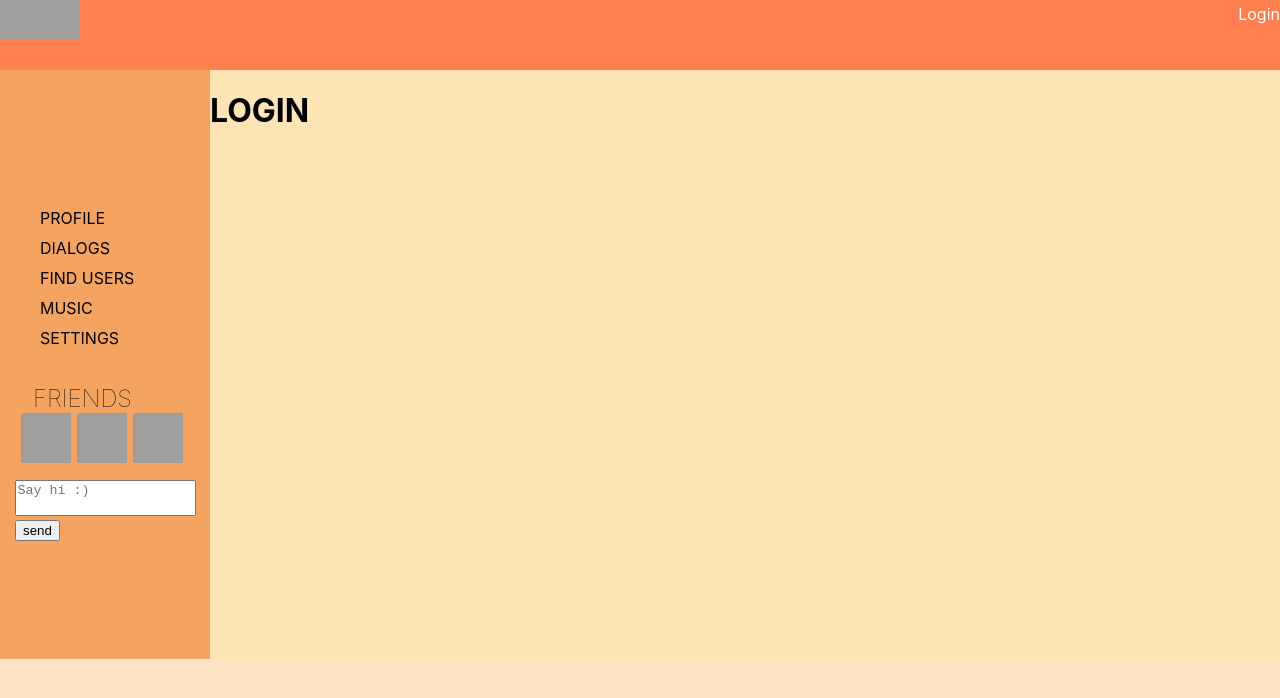
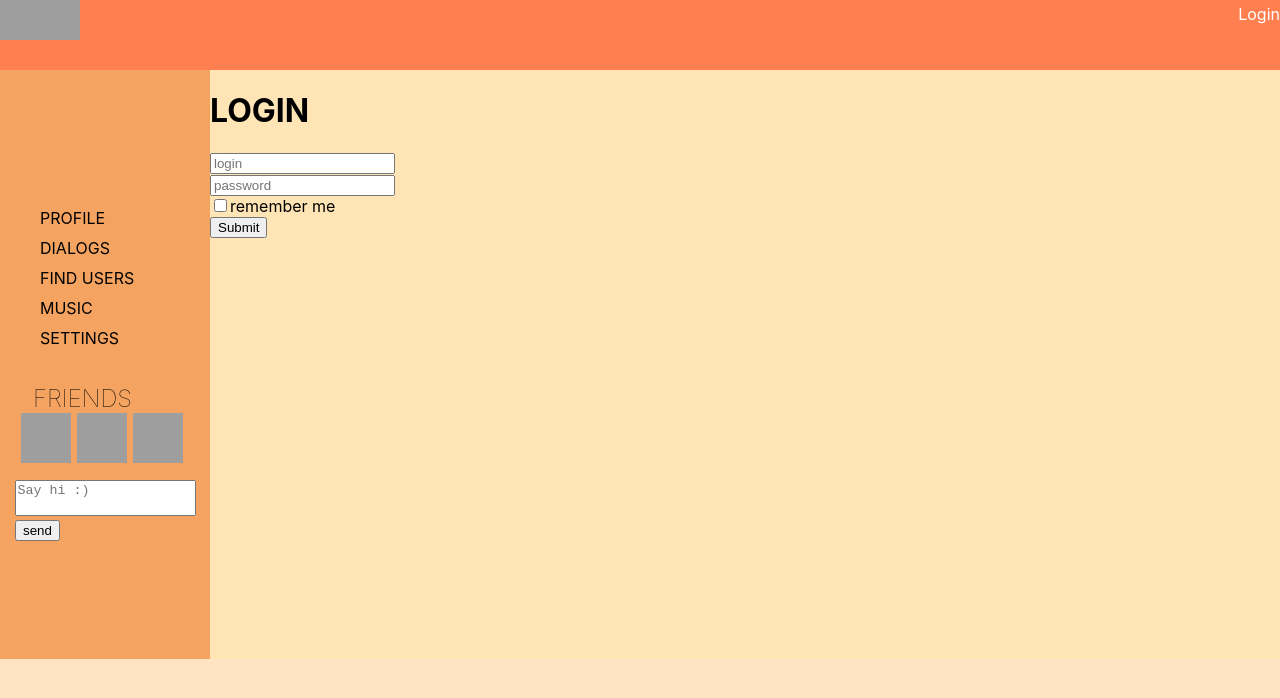
Before and after one commit to karelskiy/react-app, a React (Create React App) app: page /login in a window 1280 px wide. Shown: the top 698 px of the page. Built offline with nearby package versions, Linux system fonts and the light colour scheme; no server answers; grey boxes are pictures that could not be loaded.

Commit message:
create form through redux-form

```diff
--- a/package.json
+++ b/package.json
@@ -13,6 +13,7 @@
     "react-router-dom": "^5.1.2",
     "react-scripts": "3.3.0",
     "redux": "^4.0.5",
+    "redux-form": "^8.2.6",
     "redux-thunk": "^2.3.0"
   },
   "scripts": {
--- a/src/App.js
+++ b/src/App.js
@@ -9,6 +9,7 @@ import FindUsersContainer from './components/FindUsers/FindUsersContainer';
 import ContentContainer from './components/Content/ContentContainer';
 import HeaderContainer from './components/Header/HeaderContainer';
 import Login from './components/Login/Login';
+import LoginContainer from './components/Login/LoginContainer';
 
 
 function App() {
@@ -20,7 +21,7 @@ function App() {
           <Route path='/profile/:userId?' render={() => <ContentContainer />} />
           <Route path='/dialogs' render={() => <DialogsContainer /> }/>
           <Route path='/find-users' render={() => <FindUsersContainer /> } />
-          <Route path='/login' render={() => <Login /> } />
+          <Route path='/login' render={() => <LoginContainer /> } />
           <Route path='/music' component={Music} />
           <Route path='/settings' component={Settings} />
         </div>
--- a/src/axios/api.js
+++ b/src/axios/api.js
@@ -39,3 +39,9 @@ export let userAPI = {
         return instance.put(`profile/status`, {status: status});
     }
 }
+
+export let authAPI = {
+    putLogin(email, password){
+        return instance.post(`auth/login`, {email:email, password: password})
+    }
+}
--- a/src/components/Content/Status/Status.js
+++ b/src/components/Content/Status/Status.js
@@ -27,6 +27,14 @@ class Status extends Component {
         })
     }
 
+    componentDidUpdate(prevProps, prevState){
+       if(prevProps.status !== this.props.status){
+           this.setState({
+               value: this.props.status
+           })
+       }
+    }
+
 
     render() {
         return (
--- a/src/components/Login/Login.js
+++ b/src/components/Login/Login.js
@@ -1,11 +1,48 @@
 import React, { Component } from 'react'
+import { reduxForm, Field } from 'redux-form'
 
 export default class Login extends Component {
+
+    onSubmit(dataForm){
+        let { login, password } = dataForm
+        console.log(dataForm)
+        this.props.putLogin({login, password})
+    }
+
     render() {
         return (
             <div>
                 <h1>LOGIN</h1>
+                <LoginReduxForm onSubmit={this.onSubmit.bind(this)} />
             </div>
         )
     }
 }
+
+
+class LoginForm extends Component {
+
+    constructor(props){
+        super(props)
+    }
+    render() {
+        return (
+            <form onSubmit={this.props.handleSubmit}>
+                <div>
+                    <Field placeholder={'login'} name={'login'} component={'input'} />
+                </div>
+                <div>
+                    <Field placeholder={'password'} name={'password'} component={'input'} />
+                </div>
+                <div>
+                    <Field type={'checkbox'} name={'rememberMe'} component={'input'} />remember me
+                </div>
+                <div>
+                    <input type={'submit'} />
+                </div>
+            </form>
+        )
+    }
+}
+
+const LoginReduxForm = reduxForm({ form: 'login' })(LoginForm)
--- /dev/null
+++ b/src/components/Login/LoginContainer.js
@@ -0,0 +1,33 @@
+import { connect } from "react-redux"
+import React, { Component } from 'react'
+import Login from "./Login"
+import { putLoginTunkCreator } from "../../redux/auth-reducer"
+
+class LoginContainer extends Component {
+
+    render() {
+        return (
+            <div>
+                <Login putLogin={this.props.putLogin} />
+            </div>
+        )
+    }
+}
+
+
+
+let mapStateToProps = (state) => {
+    return {
+
+    }
+}
+
+let mapDispatchToProps = dispatch => {
+    return {
+        putLogin(email, password){
+            dispatch(putLoginTunkCreator(email, password))
+        }
+    }
+}
+
+export default connect(mapStateToProps, mapDispatchToProps)(LoginContainer)
--- a/src/redux/auth-reducer.js
+++ b/src/redux/auth-reducer.js
@@ -1,7 +1,7 @@
-import { userAPI } from "../axios/api";
+import { userAPI, authAPI } from "../axios/api";
 
 const SET_USER_DATA = 'SET_USER_DATA';
-
+const PUT_LOGIN = 'PUT_LOGIN';
 let initialState = {
     userId: null,
     email: null,
@@ -24,7 +24,7 @@ export default authReducer;
 
 
 export const setUserDataActionCreator = (userId, login, email) => ({ type: SET_USER_DATA, data: { userId, login, email } });
-
+export const putLoginActionCreator = (email, login) => ({type: PUT_LOGIN, data:{email, login}})
 export const isLoginThunkCreator = _ => {
     return dispatch => {
         userAPI.getAuth().then(response => {
@@ -35,3 +35,12 @@ export const isLoginThunkCreator = _ => {
         });
     }
 }
+
+export const putLoginTunkCreator = (email, password) => {
+    return dispatch => {
+        authAPI.putLogin(email, password)
+            .then(response => {
+                console.log(response)
+            })
+    }
+}
--- a/src/redux/redux-store.js
+++ b/src/redux/redux-store.js
@@ -5,6 +5,7 @@ import sidebarReducer from "./sidebar-reducer";
 import findUsersReducer from "./findUsers-reducer";
 import authReducer from "./auth-reducer";
 import thunk from "redux-thunk";
+import { reducer as formReducer } from "redux-form"
 
 
 let reducers = combineReducers({
@@ -12,7 +13,8 @@ let reducers = combineReducers({
     dialogPage: dialogReducer,
     sidebarPage: sidebarReducer,
     findUsersPage: findUsersReducer,
-    auth: authReducer
+    auth: authReducer,
+    form: formReducer
 })
 let store = createStore(reducers, applyMiddleware(thunk));
 window.store = store;
```
Also changed, not shown: 1 other file (tests, documents, lock files or other folders).
